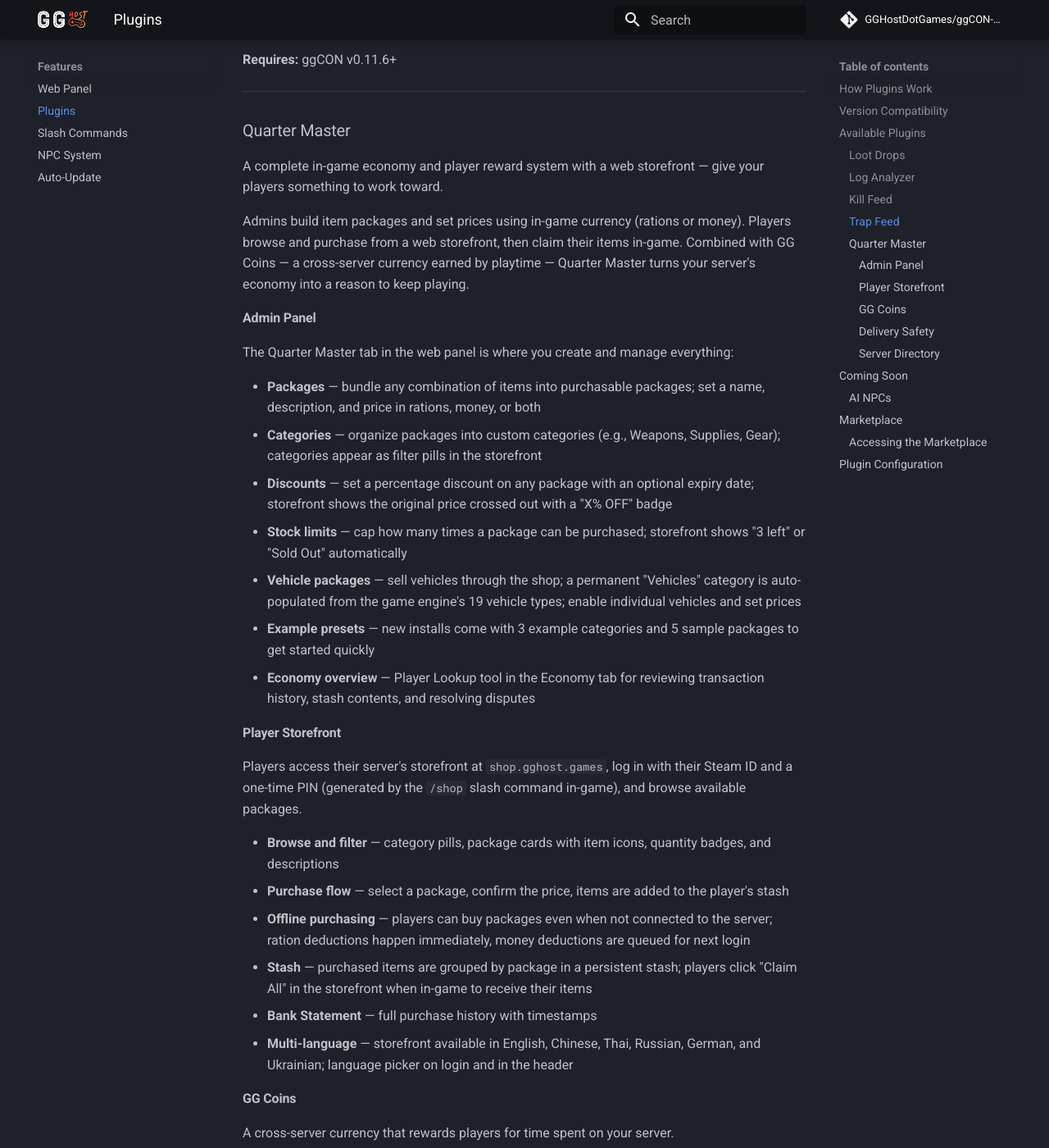
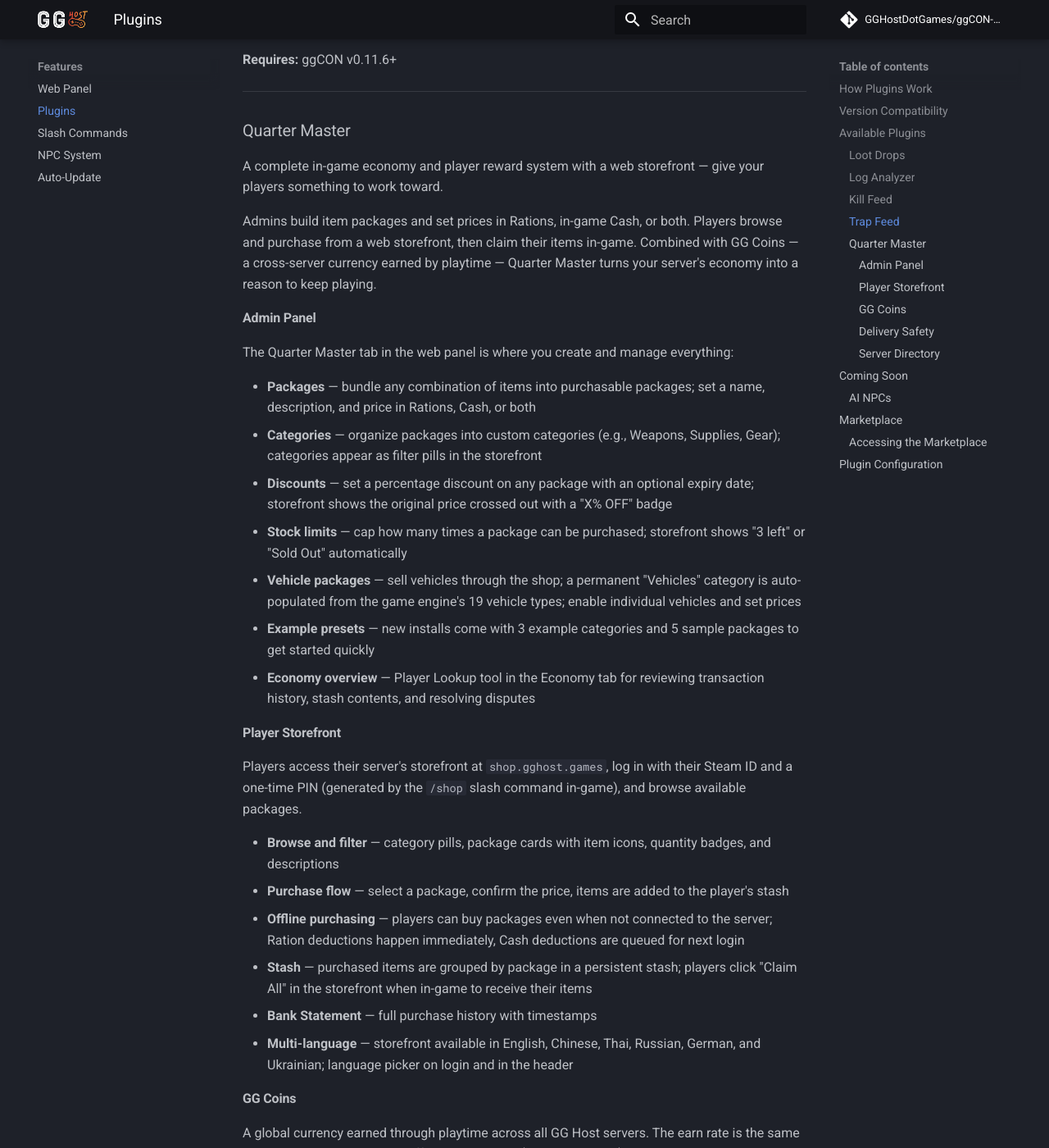
Before and after one commit to GGHostDotGames/ggCON-docs, an MkDocs documentation site: the page built from docs/plugins.md, in a window 1280 px wide and 1400 px high, scrolled down 3112 px. Shown: the whole window at 82% size. Built offline with MkDocs 1.6.1 and Material for MkDocs 9.7.7, drawn with Linux system fonts in a browser that asks for light colours; comment, search, counter and statistics services are not loaded; some of the changed text lies outside the part shown.

Commit message:
Fix currency descriptions: Rations and GG Coins
- Rations: clarify as server-specific currency (not in-game), earned through playtime and player actions
- GG Coins: clarify as globally uniform earn rate with event multiplier support
- Capitalize currency names consistently (Rations, Cash, GG Coins)
- GG Coins withdraw to Rations, not "in-game money"

Co-Authored-By: Claude Opus 4.6 (1M context) <noreply@anthropic.com>

```diff
--- a/docs/plugins.md
+++ b/docs/plugins.md
@@ -87,13 +87,13 @@ Real-time trap event feed showing crafting, arming, disarming, and triggering of
 
 A complete in-game economy and player reward system with a web storefront — give your players something to work toward.
 
-Admins build item packages and set prices using in-game currency (rations or money). Players browse and purchase from a web storefront, then claim their items in-game. Combined with GG Coins — a cross-server currency earned by playtime — Quarter Master turns your server's economy into a reason to keep playing.
+Admins build item packages and set prices in Rations, in-game Cash, or both. Players browse and purchase from a web storefront, then claim their items in-game. Combined with GG Coins — a cross-server currency earned by playtime — Quarter Master turns your server's economy into a reason to keep playing.
 
 #### Admin Panel
 
 The Quarter Master tab in the web panel is where you create and manage everything:
 
-- **Packages** — bundle any combination of items into purchasable packages; set a name, description, and price in rations, money, or both
+- **Packages** — bundle any combination of items into purchasable packages; set a name, description, and price in Rations, Cash, or both
 - **Categories** — organize packages into custom categories (e.g., Weapons, Supplies, Gear); categories appear as filter pills in the storefront
 - **Discounts** — set a percentage discount on any package with an optional expiry date; storefront shows the original price crossed out with a "X% OFF" badge
 - **Stock limits** — cap how many times a package can be purchased; storefront shows "3 left" or "Sold Out" automatically
@@ -107,18 +107,18 @@ Players access their server's storefront at `shop.gghost.games`, log in with the
 
 - **Browse and filter** — category pills, package cards with item icons, quantity badges, and descriptions
 - **Purchase flow** — select a package, confirm the price, items are added to the player's stash
-- **Offline purchasing** — players can buy packages even when not connected to the server; ration deductions happen immediately, money deductions are queued for next login
+- **Offline purchasing** — players can buy packages even when not connected to the server; Ration deductions happen immediately, Cash deductions are queued for next login
 - **Stash** — purchased items are grouped by package in a persistent stash; players click "Claim All" in the storefront when in-game to receive their items
 - **Bank Statement** — full purchase history with timestamps
 - **Multi-language** — storefront available in English, Chinese, Thai, Russian, German, and Ukrainian; language picker on login and in the header
 
 #### GG Coins
 
-A cross-server currency that rewards players for time spent on your server.
+A global currency earned through playtime across all GG Host servers. The earn rate is the same globally, with special events offering multipliers (e.g. 2x weekend).
 
-- **Earn by playing** — players automatically earn GG Coins based on time played (configurable rate)
+- **Earn by playing** — players automatically earn GG Coins based on time spent online; the rate is the same across all servers
 - **Cross-server wallet** — GG Coins are stored in a global wallet, not tied to a single server; players who play on multiple GG Host servers accumulate coins across all of them
-- **Withdraw to in-game money** — players can convert GG Coins into in-game currency at an admin-configured exchange rate via the storefront
+- **Withdraw to Rations** — players can convert GG Coins into Rations at an admin-configured exchange rate via the storefront
 - **Balance display** — current GG Coin balance shown in the storefront header with a withdraw button
 
 #### Delivery Safety
```
